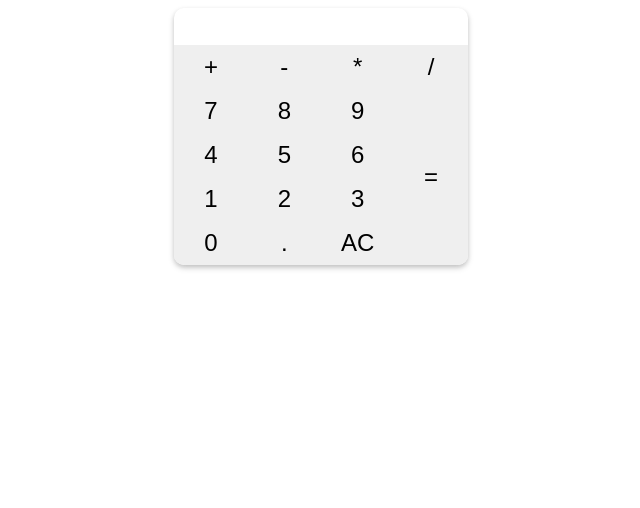
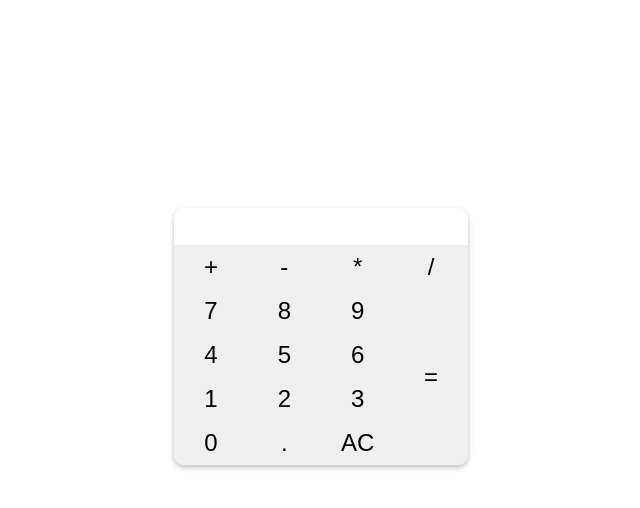
Before and after one commit to RespectWood/Calculator, a website built with webpack: page static/index.html in a window 1280 px wide. Shown: the whole page, without its empty margins (319-959 px from the left). Built offline with nearby package versions, Linux system fonts and the light colour scheme.

Commit message:
margin top on calculator

```diff
--- a/src/index.ts
+++ b/src/index.ts
@@ -1,13 +1,12 @@
 import { add, divide, multiply, subtract } from "./math";
 
-// DOM elements
 const displayEL = document.getElementById("display") as HTMLOutputElement;
 const clearBtn = document.getElementById("clear");
 const numberBtns = document.querySelectorAll(".numbers");
 const operateBtns = document.querySelectorAll(".operators");
 const equalsBtn = document.getElementById("equals");
 
-// math function
+// execute math operation
 function operate(operator: any, a: number, b: number) {
   if (operator === "+") {
     return add(a, b);
--- a/static/style.css
+++ b/static/style.css
@@ -6,6 +6,7 @@ body{
 }
 
 #calculator {
+        margin-top: 200px;
         max-inline-size: 22rem; /* This is the Logical Property for max-width and has very good browser support */
         border-radius: 10px; /* Round the edges */
         overflow: hidden; /* don't let other elements go outside the calculator */
```
Also changed, not shown: static/index.html (+1 -1 lines).
